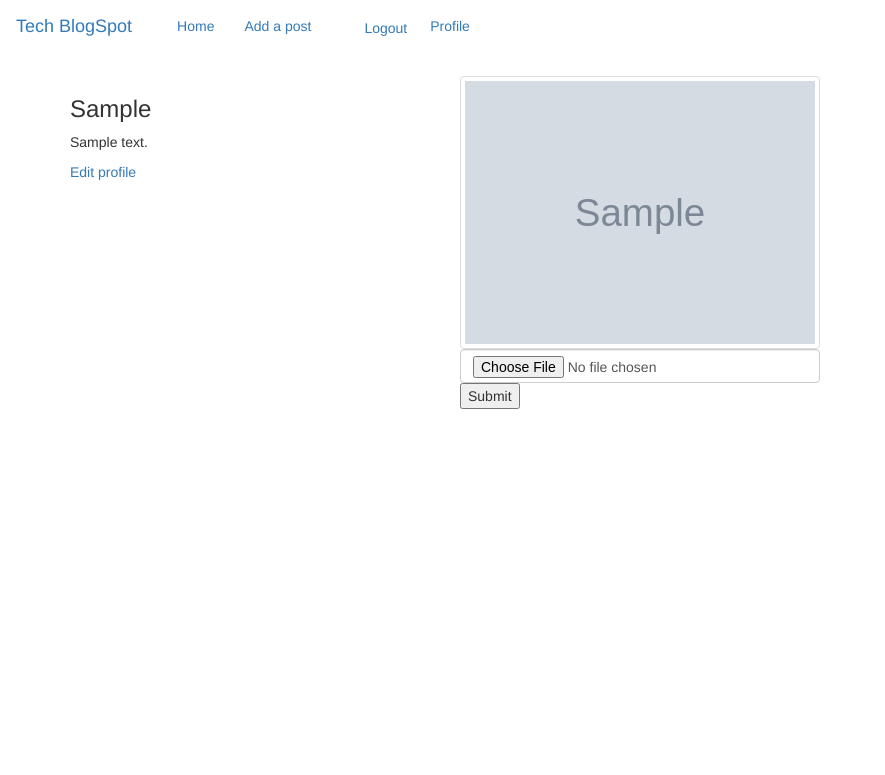
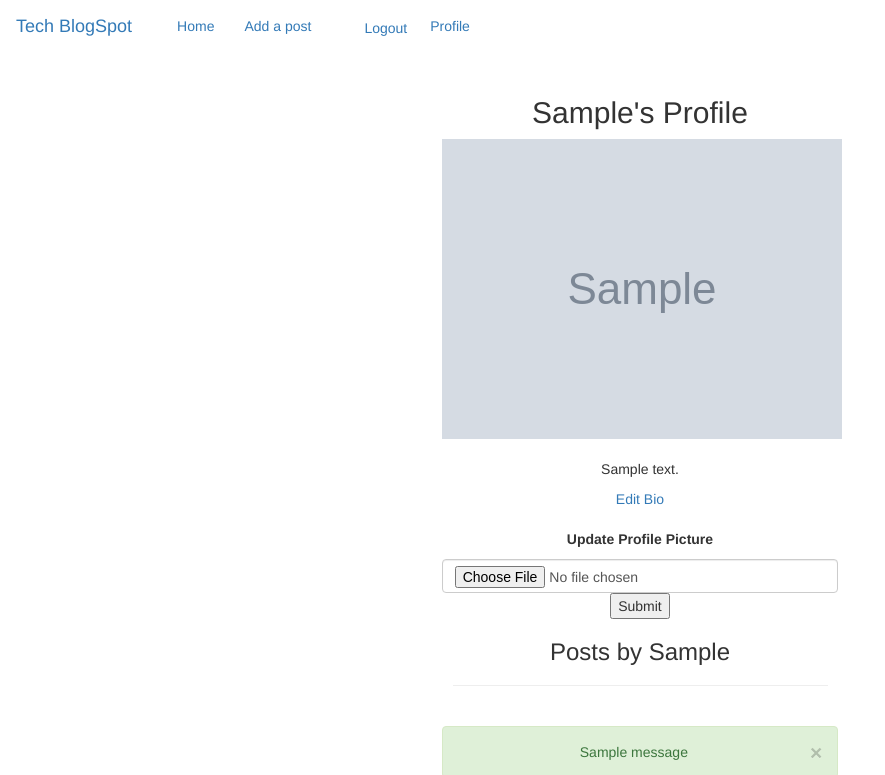
Before and after one commit to samwel-chege/Blogspot, a Flask app: template app/templates/profile/profile.html in a window 1280 px wide. Shown: the top 775 px of the page, without its empty margins (0-885 px from the left). Run offline with Flask 2, Linux system fonts and the light colour scheme; the first user in the database is signed in; tables that the repository leaves empty hold one stand-in row (Sample ...); the template is opened without the code that fills it: values named after a table or form of the project are taken from there, most other values are stand-ins (such as "Sample title", 1, 10 or a date in 2020); one stand-in notice (Sample message) is shown; some libraries are stand-ins or nearby versions.

Commit message:
update the profile template

```diff
--- a/app/templates/profile/profile.html
+++ b/app/templates/profile/profile.html
@@ -1,48 +1,138 @@
 {% extends 'base.html'%}
 
+{% block styles%}
+{{ super() }}
+<link rel="stylesheet" href="{{url_for('static',filename='css/profile.css')}}" type="text/css">
+{% endblock styles%}
+
 {% block content %}
-<div class="container">
-<div class="row">
-<!-- displaying  Username-->
+<!--Main layout-->
+<main class="mt-5 mb-5">
+  <div class="container-fluid">
+    <div class="row text-center">
+      <div class="col-md-4"></div>
       <div class="col-md-4">
-    <h3> {{user.username| capitalize}} </h3>
+        <h2> {{user.username| capitalize}}'s Profile </h2>
+        {% if user.profile_pic_path %}
+        <img class="author-avatar" src="{{url_for('static',filename=user.profile_pic_path)}}" alt=""><br><br>
+        {%else%}
+        <p><b>No profile picture</b></p>
+        {% endif %}
 
         <!--Displaying user bio-->
         {% if user.bio %}
         <p> {{user.bio}}</p>
         {%else%}
-      <p> {{user.username| capitalize}} has no bio </p>
+        <p><b>{{user.username| capitalize}} has no bio.</b></p>
+        {% if user == current_user %}
+        <a href="{{url_for('main.update_bio',username=user.username)}}">Edit Bio</a><br><br>
         {% endif %}
-
+        {% endif %}
         {% if user == current_user %}
-    <a href="{{url_for('main.update_profile',uname=user.username)}}">Edit profile</a>
+        {% if user.bio %}
+        <a href="{{url_for('main.update_bio',username=user.username)}}">Edit Bio</a><br><br>
         {% endif %}
-  </div>
-
-
-
-
-  <!--Display profile photo-->
-  <div class="col-md-4">
-
-    {% if user.profile_pic_path %}
-
-    <img src="{{url_for('static',filename=user.profile_pic_path)}}" alt="" class="img-thumbnail">
-
-    {%else%}
-    <p>No profile picture</p>
-
         {% endif %}
-
         {% if user == current_user %}
-        <form  action="{{url_for('main.update_pic',uname=user.username)}}" method="post" enctype = "multipart/form-data">
-
-            <input type="file" name ="photo" class="form-control" required>
+        <p><b>Update Profile Picture</b></p>
+        <form action="{{url_for('main.update_pic',username=user.username)}}" method="post"
+          enctype="multipart/form-data">
+          <input type="file" name="photo" class="form-control" required>
           <input type="submit">
         </form>
         {% endif %}
-
+      </div>
+      <div class="col-md-4"></div>
+    </div>
+    <h3 class="text-center">Posts by {{user.username.capitalize()}}</h3>
+    <hr style="width:30%">
+    <br>
+    <div class="row text-center">
+      <div class="col-md-4"></div>
+      <div class="col-md-4">
+        <!--Flash message -->
+        {% for message in get_flashed_messages() %}
+        <div class="alert alert-success">
+          <button type="button" class="close" data-dismiss="alert">&times;</button>
+          {{ message }}
+        </div>
+        {% endfor %}
+      </div>
+      <div class="col-md-4"></div>
+    </div>
+    <div class="row" id="featured" style="display: flex; flex-wrap: wrap;">
+      {% for post in posts %}
+      <div class="col-md-6 col-lg-6 col-sm-6 padlr10">
+        <div class="card">
+          <div class="row">
+            <div class="col-md-5 wrapthumbnail">
+              <div class="thumbnail">
+                <img src="{{url_for('static',filename=post.post_pic_path)}}" alt="">
+              </div>
+            </div>
+            <div class="col-md-7">
+              <div class="card-block">
+                <h2 class="card-title">
+                  <a href="{{url_for('main.posts', post_id = post.id)}}">{{post.title}}</a>
+                </h2>
+                <span class="card-text d-block">{{post.short_description}}</span>
+                <div class="metafooter">
+                  <div class="wrapfooter">
+                    {% if post.author == current_user%}
+                    <span class="meta-footer-thumb">
+                      <img alt src="{{url_for('static', filename='images/home.jpg')}}"
+                        class="avatar avatar-40 photo author-thumb jetpack-lazy-image" height="40" width="40">
+                    </span>
+                    <span class="author-meta">
+                      <span class="post-name">
+                        <button class="btn-sm m-1 btn-update"><a href="{{url_for('main.update_post',post_id=post.id)}}"><i
+                          class="fas fa-pencil-alt"></i>&nbsp;Update</a></button>
+                      <span class="post-date"><button class="btn-sm m-1 btn-delete" data-toggle="modal" data-target="#deletePostModal"><i
+                        class="fas fa-trash-alt"></i>&nbsp;&nbsp;Delete</button></span>
+                    </span>
+                    {%else%}
+                    <span class="meta-footer-thumb">
+                      <img alt src="{{url_for('static', filename='images/home.jpg')}}"
+                        class="avatar avatar-40 photo author-thumb jetpack-lazy-image" height="40" width="40">
+                    </span>
+                    <span class="author-meta">
+                      <span class="post-name">
+                        <a
+                          href="{{url_for('main.profile',username=post.author.username)}}">{{post.author.username}}</a></span><br>
+                      <span class="post-date">{{post.posted.strftime('%B %d, %Y')}}</span>
+                    </span>
+                    {%endif%}
                   </div>
                 </div>
               </div>
+            </div>
+          </div>
+        </div>
+      </div>
+      {% endfor %}
+    </div>
+  </div>
+</main>
+<!-- Modals -->
+{% for post in posts %}
+<div class="modal fade" id="deletePostModal" tabindex="-1" role="dialog" aria-labelledby="deletePostModalLabel"
+  aria-hidden="true">
+  <div class="modal-dialog" role="document">
+    <div class="modal-content">
+      <div class="modal-header">
+        <h5 class="modal-title" id="deletePostModalLabel">Delete post?</h5>
+        <button type="button" class="close" data-dismiss="modal" aria-label="Close">
+          <span aria-hidden="true">&times;</span>
+        </button>
+      </div>
+      <div class="modal-footer">
+        <button type="button" class="btn-secondary" data-dismiss="modal">Cancel</button>
+        <form action="{{url_for('main.delete_post',post_id=post.id)}}" method="POST" style="display: inline;">
+          <button type="submit" class="btn-danger">Yes, delete post</button>
+        </form>
+      </div>
+    </div>
+  </div>
+</div>
+{% endfor %}
 {% endblock %}
```
Lines whose indentation alone changed are shown as unchanged.
